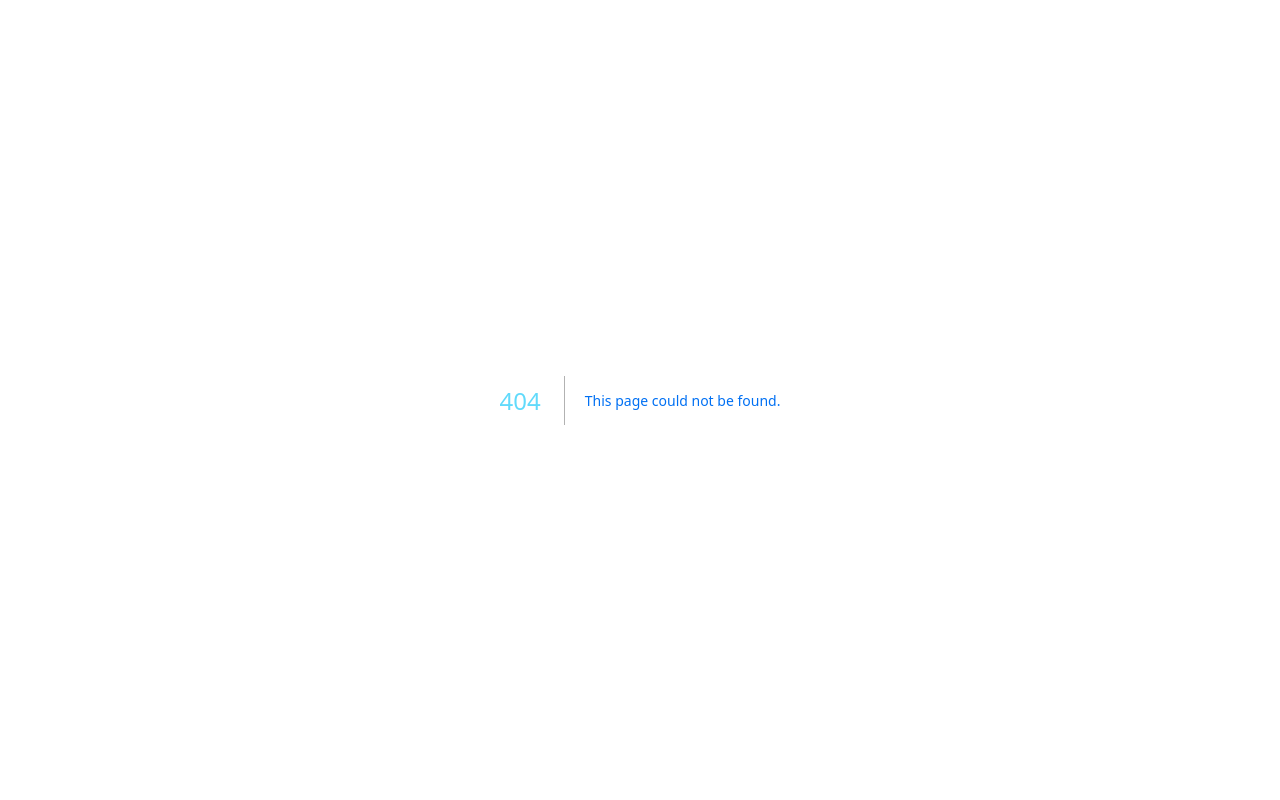
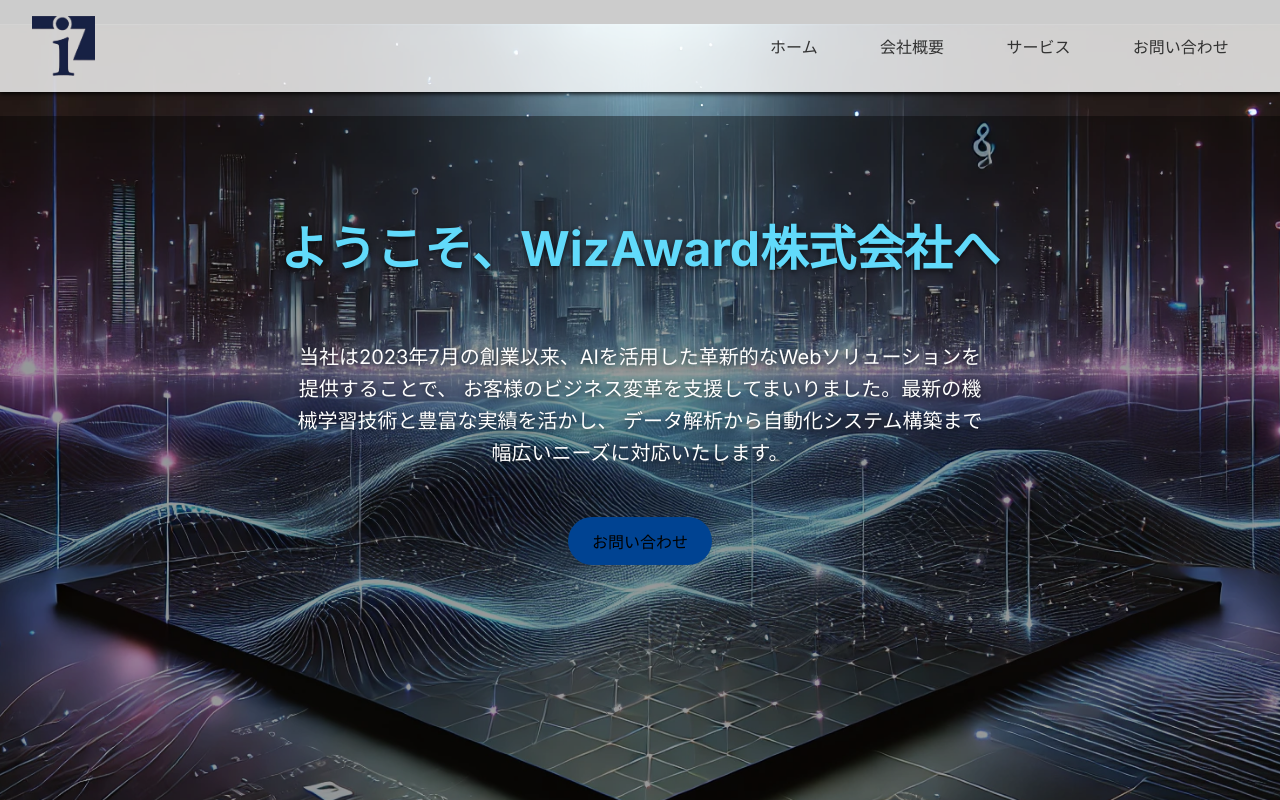
Before and after one commit to Taichi93258/wizaward-homepage, a Next.js app: page / in a window 1280 px wide. Before the commit this address had no page. Shown: the top 800 px of the page. Built offline with nearby package versions, Linux system fonts and the light colour scheme.

Commit message:
Vercelにデプロイする際に、、、の３つを指定することで正常にデプロイ可能にした。

```diff
--- a/components/Layout.tsx
+++ b/components/Layout.tsx
@@ -38,7 +38,7 @@
           </button>
         )}
         <div className={styles.logo}>
-          <Link href="/home">
+          <Link href="/">
             <img
               src="/images/company-logo.png"
               alt="Company Logo"
@@ -48,7 +48,7 @@
           </Link>
         </div>
         <nav className={styles.nav}>
-          <Link href="/home">ホーム</Link>
+          <Link href="/">ホーム</Link>
           <Link href="/company">会社概要</Link>
           <Link href="/services">サービス</Link>
           <Link href="/contact">お問い合わせ</Link>
@@ -65,7 +65,7 @@
           </button>
         )}
         <nav className={styles.mobileNav}>
-          <Link href="/home" onClick={() => setSidebarOpen(false)}>ホーム</Link>
+          <Link href="/" onClick={() => setSidebarOpen(false)}>ホーム</Link>
           <Link href="/company" onClick={() => setSidebarOpen(false)}>会社概要</Link>
           <Link href="/services" onClick={() => setSidebarOpen(false)}>サービス</Link>
           <Link href="/contact" onClick={() => setSidebarOpen(false)}>お問い合わせ</Link>
```
Also changed, not shown: pages/index.tsx (renamed from pages/home.tsx), 1 other file (tests, documents, lock files or other folders).
